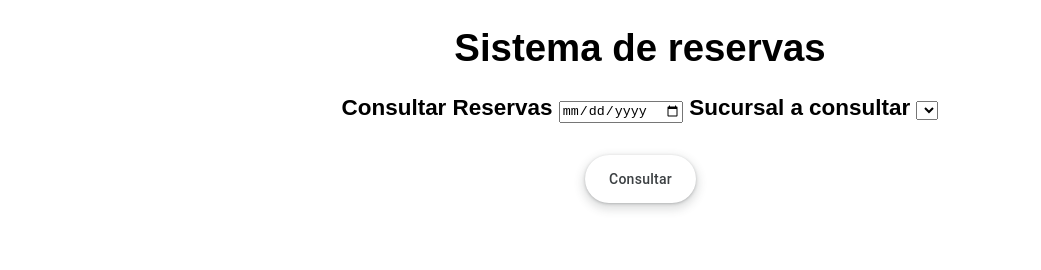
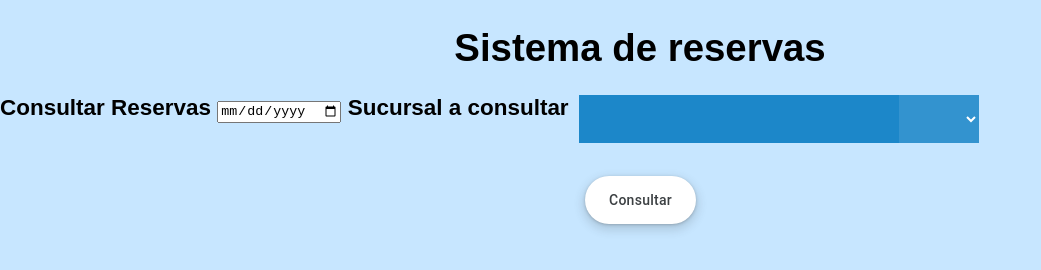
Before and after one commit to JoelCoyos/SistemasDistribuidosTP3, a plain HTML site: page cliente/index.html in a window 1280 px wide. Shown: the whole page, without its empty margins (0-1041 px from the left). Drawn offline with Linux system fonts and the light colour scheme; no server answers.

Commit message:
css select

```diff
--- a/cliente/estilos.css
+++ b/cliente/estilos.css
@@ -195,6 +195,67 @@ tbody tr:nth-child(odd) {
 tbody tr:nth-child(even) {
     background: #f4f4f4;
 }
+
+body {
+  margin: 0;
+  padding: 0;
+  background-color: #004882;
+}
+
+.wrapper
+{
+  overflow: hidden;
+}
+
+.primero
+{
+  float:left;
+}
+
+.box {
+  position: relative;
+  overflow: hidden;
+  float:left;
+  margin-left: 10px;
+}
+
+.box select {
+  background-color: #1c87c9;
+  color: white;
+  padding: 12px;
+  width: 400px;
+  border: none;
+  font-size: 20px;
+  box-shadow: 0 5px 25px rgba(0, 0, 0, 0.2);
+  -webkit-appearance: button;
+  appearance: button;
+  outline: none;
+}
+
+.box::before {
+  content: "\f13a";
+  font-family: FontAwesome;
+  position: absolute;
+  top: 0;
+  right: 0;
+  width: 20%;
+  height: 100%;
+  text-align: center;
+  font-size: 28px;
+  line-height: 45px;
+  color: rgba(255, 255, 255, 0.5);
+  background-color: rgba(255, 255, 255, 0.1);
+  pointer-events: none;
+}
+
+.box:hover::before {
+  color: rgba(255, 255, 255, 0.6);
+  background-color: rgba(255, 255, 255, 0.2);
+}
+
+.box select option {
+  padding: 30px;
+}
 head {
     text-align: center;
     font-size:larger;
@@ -207,6 +268,6 @@ body {
     color:rgb(0, 0, 0);
     font-family: 'Montserrat', sans-serif;
     height:100vh;
-
+  background-color: #C7E6FF;
 
 }
--- a/cliente/index.html
+++ b/cliente/index.html
@@ -10,10 +10,16 @@
 <body>
     <h1>Sistema de reservas</h1>
     <h3>
-        <a>Consultar Reservas</a>
-        <input type="date" id="fecha_consultar">
-        <a>Sucursal a consultar</a>
-        <select name="Seleccionar Sucursal" id="select-sucursal"></select>
+        <div class = "wrapper">
+        <div class ="primero">
+            <a>Consultar Reservas</a>
+            <input type="date" id="fecha_consultar">
+            <a>Sucursal a consultar</a>
+        </div>
+        <div class='box'>
+            <select name="Seleccionar Sucursal" id="select-sucursal"></select>
+        </div>
+        </div>
     </h3>
     <button class="button-17" role="button" onclick="app.mostrarReservas();">Consultar</button>
     <table id ="tabla-reservas">
```
